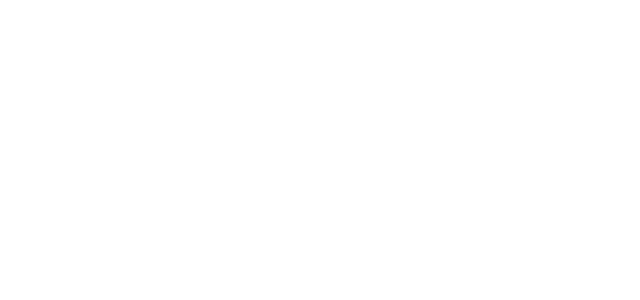
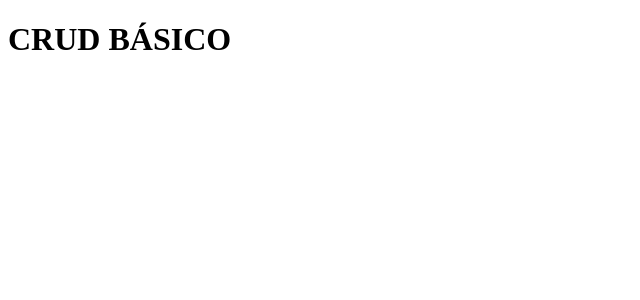
Before and after one commit to alawa2020/crud-basico-r, a React (Create React App) app: page / in a window 1280 px wide. Shown: the top 300 px of the page, without its empty margins (0-640 px from the left). Built offline with nearby package versions, Linux system fonts and the light colour scheme.

Commit message:
yarn add bootstrap and uniqid

```diff
--- a/package.json
+++ b/package.json
@@ -6,9 +6,11 @@
     "@testing-library/jest-dom": "^5.11.4",
     "@testing-library/react": "^11.1.0",
     "@testing-library/user-event": "^12.1.10",
+    "bootstrap": "^5.0.0",
     "react": "^17.0.2",
     "react-dom": "^17.0.2",
     "react-scripts": "4.0.3",
+    "uniqid": "^5.3.0",
     "web-vitals": "^1.0.1"
   },
   "scripts": {
--- a/src/App.js
+++ b/src/App.js
@@ -1,8 +1,9 @@
+import Formulario from './components/Formulario'
 
 function App() {
   return (
     <div className="App">
-
+      <Formulario></Formulario>
     </div>
   );
 }
--- /dev/null
+++ b/src/components/Formulario.js
@@ -0,0 +1,10 @@
+import React,{useState} from 'react'
+
+const Formulario = ()=> {
+
+    return(
+        <h1>CRUD BÁSICO</h1>
+    )
+}
+
+export default Formulario
```
Also changed, not shown: 1 other file (tests, documents, lock files or other folders).
